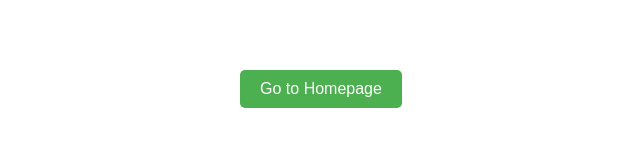
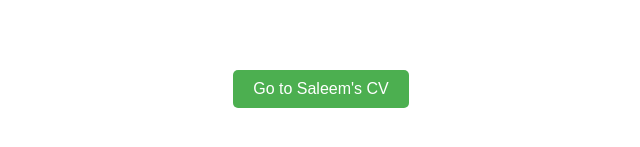
Before and after one commit to SaleemAsmro/Mini_Project_-, a plain HTML site: page index.html in a window 1280 px wide. Shown: the part 311-458 px from the top of the page, 319-959 px from the left. Drawn offline with Linux system fonts and the light colour scheme.

Commit message:
Add files via upload

```diff
--- a/index.html
+++ b/index.html
@@ -5,7 +5,7 @@
     <title>Index</title>
 </head>
 <body>
-    <button class="homepage-button" onclick="location.href='homepage.html'">Go to Homepage</button>
+    <button class="homepage-button" onclick="location.href='homepage.html'">Go to Saleem's CV</button>
     <style>
         .homepage-button {
             background-color: #4CAF50; /* Green */
```
